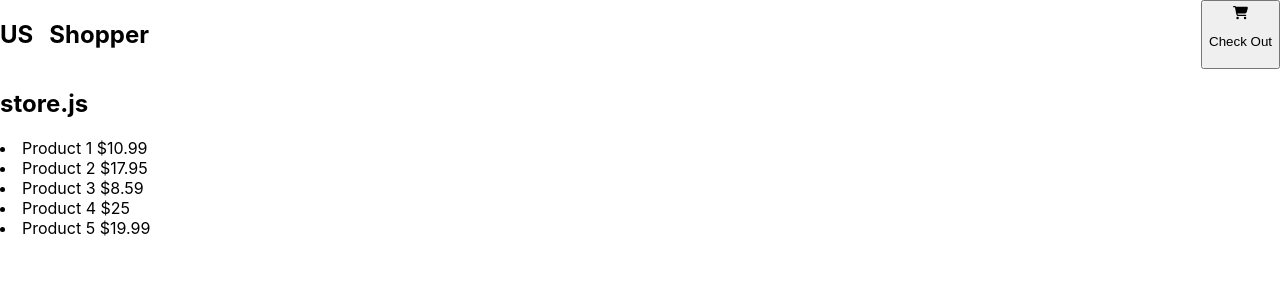
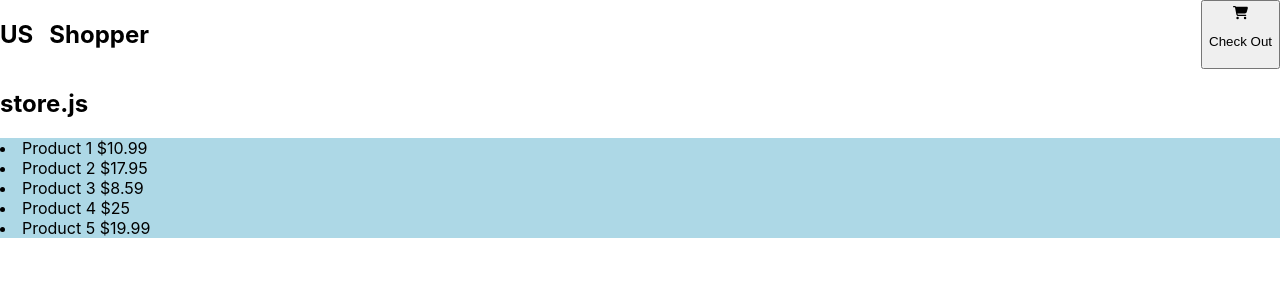
Before and after one commit to grantGCode/Shopping-Cart-application, a React (Create React App) app in the folder frontend/: page / in a window 1280 px wide. Shown: the top 300 px of the page. Built offline with nearby package versions, Linux system fonts and the light colour scheme.

Commit message:
add lightblue background

```diff
--- a/frontend/src/pages/Store.jsx
+++ b/frontend/src/pages/Store.jsx
@@ -1,6 +1,7 @@
 import Navbar from '../components/NavBar.js'
 import {products, getProductData} from '../productStore.js'
 import {Row, Col} from 'react-bootstrap'
+// import Col from 'react-bootstrap/Col'
 
 
 function store() {
@@ -8,13 +9,11 @@ function store() {
     <div>
       <Navbar />
       <h2>store.js</h2>
-      <Row>
-        <Col>
-          <p>{products.map((products, index) => (
-            <li className='products' key={index}>{products.title}{` $${products.price}`}</li>
-          ))}</p>
+        <Row style={{display: 'block', backgroundColor: 'lightBlue'}}>
+          <Col class="font-weight-bold">{products.map((products, index) => (
+              <li className='products' key={index}>{products.title}{` $${products.price}`}</li>))}
           </Col>
-      </Row>
+        </Row>
     </div>
   )
 }
```
